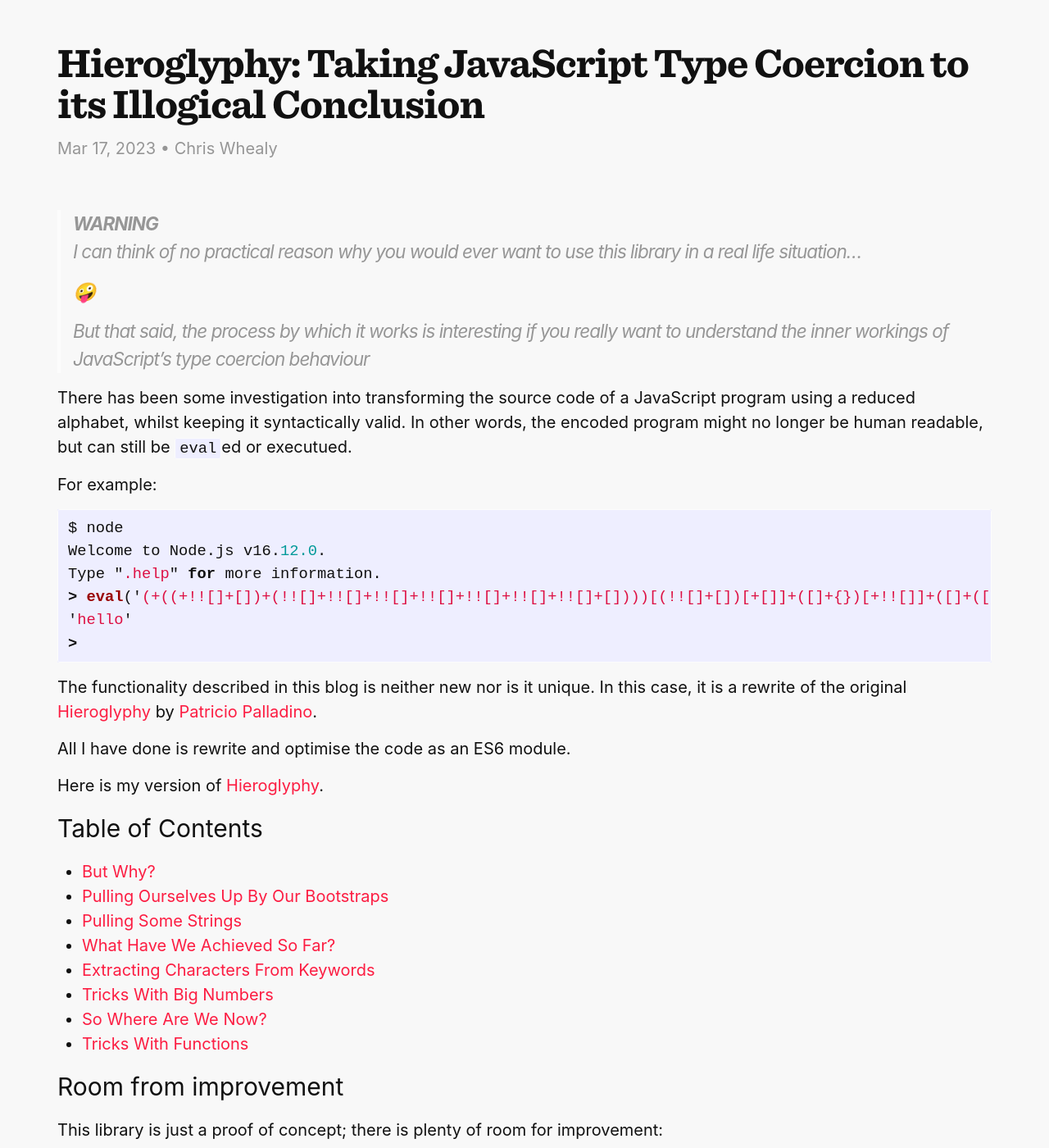
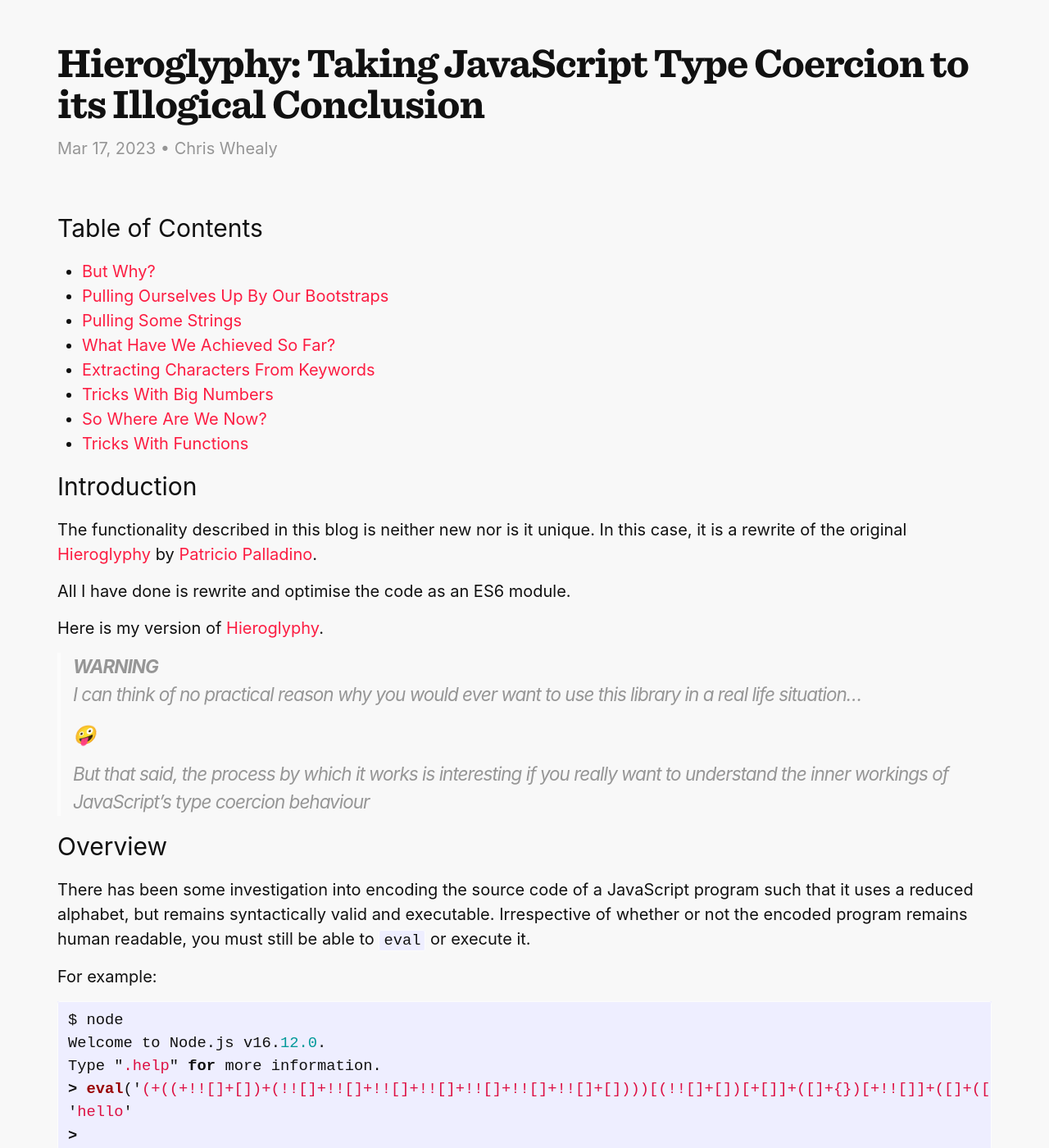
Before and after one commit to redbadger/awesome-badger, a Jekyll site: the page built from _posts/2023-03-17-hieroglyphy.md, in a window 1280 px wide and 1400 px high, scrolled down 252 px. Shown: the whole window at 82% size. Built offline with Jekyll 4.4.1, drawn with Linux system fonts in a browser that asks for light colours; some web fonts are replaced.

Commit message:
Correct typos

````diff
--- a/_posts/2023-03-17-hieroglyphy.md
+++ b/_posts/2023-03-17-hieroglyphy.md
@@ -4,8 +4,28 @@
 date:   2023-03-17 12:00:00 +0000
 category: chriswhealy
 author: Chris Whealy
-excerpt: JavaScript is (in)famous for being a highly dynamic language that allows a developer to write very "flexible" code.  One language feature that makes a significant contribution to this flexibility is the idea of type coercion; that is, JavaScript will automatically (and silently) transform a value of one type it into a value of a different type.<br>As you can imagine however, the more you explore the language's flexibility, the higher a price you pay in terms of code legibility.<br>Largely for the sake of amusement, this blog takes JavaScript's flexibilty to the most extreme (and illogical) conclusion by providing you with an encoding library that takes a regular JavaScript program as input and returns code that is functionally identical, yet the source code is completely unreadable!
+excerpt: JavaScript is (in)famous for being a highly dynamic language that allows a developer to write very "flexible" code.  One language feature that makes a significant contribution to this flexibility is the idea of type coercion; that is, JavaScript will automatically (and silently) transform a value of one type it into a value of a different type.<br>As you can imagine however, the more you explore the language's flexibility, the higher a price you pay in terms of code legibility.<br>Largely for the sake of amusement, this blog takes JavaScript's flexibility to the most extreme (and illogical) conclusion by providing you with an encoding library that takes a regular JavaScript program as input and returns code that is functionally identical, yet the source code is completely unreadable!
 ---
+
+# Table of Contents
+
+* [But Why?](/chriswhealy/hieroglyphy/but-why/)
+* [Pulling Ourselves Up By Our Bootstraps](/chriswhealy/hieroglyphy/bootstraps/)
+* [Pulling Some Strings](/chriswhealy/hieroglyphy/strings/)
+* [What Have We Achieved So Far?](/chriswhealy/hieroglyphy/checkpoint1/)
+* [Extracting Characters From Keywords](/chriswhealy/hieroglyphy/keywords/)
+* [Tricks With Big Numbers](/chriswhealy/hieroglyphy/numbers/)
+* [So Where Are We Now?](/chriswhealy/hieroglyphy/checkpoint2/)
+* [Tricks With Functions](/chriswhealy/hieroglyphy/functions/)
+
+# Introduction
+
+The functionality described in this blog is neither new nor is it unique.
+In this case, it is a rewrite of the original [Hieroglyphy](https://github.com/alcuadrado/hieroglyphy) by [Patricio Palladino](https://github.com/alcuadrado/).
+
+All I have done is rewrite and optimise the code as an ES6 module.
+
+Here is my version of [Hieroglyphy](https://github.com/ChrisWhealy/hieroglyphy).
 
 > ***WARNING***<br>
 > I can think of no practical reason why you would ever want to use this library in a real life situation...
@@ -14,8 +34,10 @@
 >
 > But that said, the process by which it works is interesting if you really want to understand the inner workings of JavaScript's type coercion behaviour
 
-There has been some investigation into transforming the source code of a JavaScript program using a reduced alphabet, whilst keeping it syntactically valid.
-In other words, the encoded program might no longer be human readable, but can still be `eval`ed or executued.
+# Overview
+
+There has been some investigation into encoding the source code of a JavaScript program such that it uses a reduced alphabet, but remains syntactically valid and executable.
+Irrespective of whether or not the encoded program remains human readable, you must still be able to `eval` or execute it.
 
 For example:
 
@@ -28,24 +50,6 @@
 >
 ```
 
-The functionality described in this blog is neither new nor is it unique.
-In this case, it is a rewrite of the original [Hieroglyphy](https://github.com/alcuadrado/hieroglyphy) by [Patricio Palladino](https://github.com/alcuadrado/).
-
-All I have done is rewrite and optimise the code as an ES6 module.
-
-Here is my version of [Hieroglyphy](https://github.com/ChrisWhealy/hieroglyphy).
-
-# Table of Contents
-
-* [But Why?](/chriswhealy/hieroglyphy/but-why/)
-* [Pulling Ourselves Up By Our Bootstraps](/chriswhealy/hieroglyphy/bootstraps/)
-* [Pulling Some Strings](/chriswhealy/hieroglyphy/strings/)
-* [What Have We Achieved So Far?](/chriswhealy/hieroglyphy/checkpoint1/)
-* [Extracting Characters From Keywords](/chriswhealy/hieroglyphy/keywords/)
-* [Tricks With Big Numbers](/chriswhealy/hieroglyphy/numbers/)
-* [So Where Are We Now?](/chriswhealy/hieroglyphy/checkpoint2/)
-* [Tricks With Functions](/chriswhealy/hieroglyphy/functions/)
-
 # Room from improvement
 
 This library is just a proof of concept; there is plenty of room for improvement:
````
